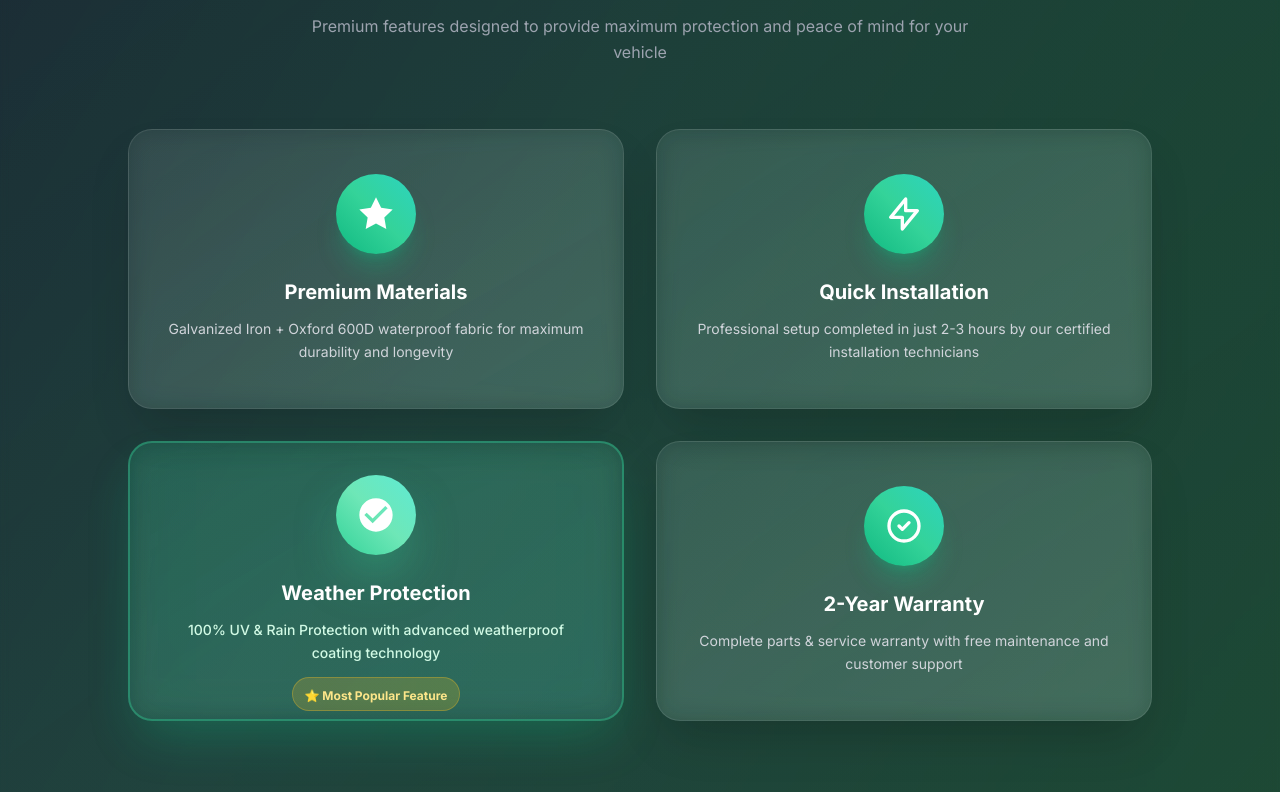
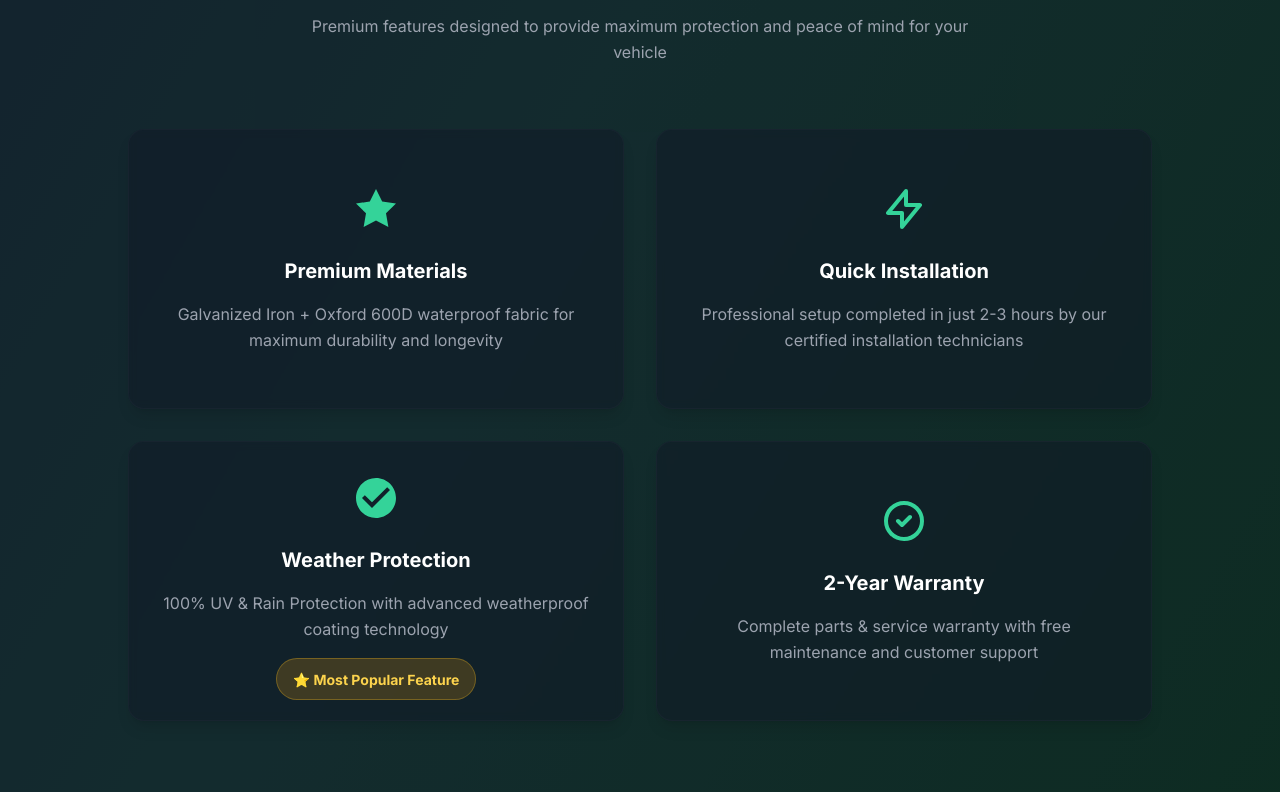
Before and after one commit to skillmates07-stack/safepark-website, a Next.js app: page /pricing in a window 1280 px wide. Shown: the part 1188-1980 px from the top of the page. Built offline with nearby package versions, Linux system fonts and the light colour scheme.

Commit message:
Update page.tsx

```diff
--- a/src/app/pricing/page.tsx
+++ b/src/app/pricing/page.tsx
@@ -59,7 +59,7 @@ export default function PricingPage() {
   return (
     <div className="scroll-smooth bg-gradient-to-br from-[#0f172a] via-[#0f2d2a] to-[#052e16] min-h-screen">
 
-      {/* FIXED NAVBAR - MATCHING HOMEPAGE */}
+      {/* NAVBAR - MATCHING HOMEPAGE */}
       <header className="fixed top-0 w-full z-50 bg-black/20 backdrop-blur-md border-b border-white/10">
         <nav className="max-w-7xl mx-auto px-4 sm:px-6 lg:px-8">
           <div className="flex items-center justify-between h-16">
@@ -104,7 +104,7 @@ export default function PricingPage() {
         </nav>
       </header>
 
-      {/* MAIN CONTENT - MATCHING HOMEPAGE COLORS */}
+      {/* MAIN CONTENT */}
       <main className="pt-[64px]">
 
         {/* HERO SECTION */}
@@ -146,7 +146,7 @@ export default function PricingPage() {
           </div>
         </section>
 
-        {/* PRICING CARDS - MATCHING ORIGINAL STYLE */}
+        {/* PRICING CARDS */}
         <section className="px-4 lg:px-8 pb-16">
           <div className="max-w-6xl mx-auto">
             <div className="grid grid-cols-1 md:grid-cols-3 gap-6 items-end">
@@ -214,11 +214,8 @@ export default function PricingPage() {
           </div>
         </section>
 
-        {/* FEATURES SECTION - MATCHING ORIGINAL BOX SIZES */}
-        <section className="px-4 lg:px-8 py-20 bg-gradient-to-br from-slate-50/5 via-blue-50/8 to-green-50/10 backdrop-blur-sm relative overflow-hidden">
-          {/* Subtle background pattern */}
-          <div className="absolute inset-0 bg-gradient-to-br from-transparent via-emerald-500/5 to-teal-500/5 pointer-events-none"></div>
-
+        {/* FEATURES SECTION - DARK THEME (NO GREEN BACKGROUNDS) */}
+        <section className="px-4 lg:px-8 py-20 bg-slate-800/30 relative overflow-hidden">
           <div className="max-w-5xl mx-auto relative z-10">
             <h2 className="text-3xl lg:text-4xl font-black text-white mb-4 text-center tracking-tight">
               What's Included with Every
@@ -228,64 +225,61 @@ export default function PricingPage() {
               Premium features designed to provide maximum protection and peace of mind for your vehicle
             </p>
 
-            {/* CONSISTENT 2x2 GRID - MATCHING ORIGINAL SIZES */}
+            {/* DARK THEME 2x2 GRID */}
             <div className="grid grid-cols-1 md:grid-cols-2 gap-8">
 
               {/* Premium Materials Card */}
-              <div className="group h-[280px] flex flex-col items-center justify-between p-8 rounded-3xl bg-gradient-to-br from-white/8 to-white/4 backdrop-blur-md border border-white/10 shadow-2xl shadow-black/20 hover:shadow-emerald-500/20 transition-all duration-500 hover:scale-[1.02] hover:border-emerald-400/30 hover:bg-gradient-to-br hover:from-emerald-500/10 hover:to-teal-500/5">
+              <div className="group h-[280px] flex flex-col items-center justify-between p-8 rounded-2xl bg-gray-900/50 backdrop-blur-sm border border-gray-800/50 shadow-lg hover:bg-gray-800/50 hover:scale-105 transition-all duration-300">
                 <div className="flex flex-col items-center flex-1 justify-center">
-                  <div className="w-20 h-20 bg-gradient-to-tr from-emerald-500 via-emerald-400 to-teal-400 rounded-full flex items-center justify-center mb-6 shadow-xl shadow-emerald-500/30 group-hover:shadow-emerald-400/50 group-hover:scale-110 transition-all duration-500">
-                    <svg className="w-10 h-10 text-white" fill="currentColor" viewBox="0 0 24 24">
+                  <div className="w-12 h-12 mb-6 text-emerald-400">
+                    <svg className="w-12 h-12" fill="currentColor" viewBox="0 0 24 24">
                       <path d="M12 2l3.09 6.26L22 9.27l-5 4.87 1.18 6.88L12 17.77l-6.18 3.25L7 14.14 2 9.27l6.91-1.01L12 2z"/>
                     </svg>
                   </div>
-                  <h3 className="text-xl font-bold text-white mb-3 text-center group-hover:text-emerald-300 transition-colors duration-300">Premium Materials</h3>
-                  <p className="text-gray-300 text-center leading-relaxed text-sm group-hover:text-gray-200 transition-colors duration-300">Galvanized Iron + Oxford 600D waterproof fabric for maximum durability and longevity</p>
+                  <h3 className="text-xl font-bold text-white mb-4 text-center">Premium Materials</h3>
+                  <p className="text-gray-400 text-center leading-relaxed">Galvanized Iron + Oxford 600D waterproof fabric for maximum durability and longevity</p>
                 </div>
               </div>
 
               {/* Quick Installation Card */}
-              <div className="group h-[280px] flex flex-col items-center justify-between p-8 rounded-3xl bg-gradient-to-br from-white/8 to-white/4 backdrop-blur-md border border-white/10 shadow-2xl shadow-black/20 hover:shadow-blue-500/20 transition-all duration-500 hover:scale-[1.02] hover:border-blue-400/30 hover:bg-gradient-to-br hover:from-blue-500/10 hover:to-cyan-500/5">
+              <div className="group h-[280px] flex flex-col items-center justify-between p-8 rounded-2xl bg-gray-900/50 backdrop-blur-sm border border-gray-800/50 shadow-lg hover:bg-gray-800/50 hover:scale-105 transition-all duration-300">
                 <div className="flex flex-col items-center flex-1 justify-center">
-                  <div className="w-20 h-20 bg-gradient-to-tr from-emerald-500 via-emerald-400 to-teal-400 rounded-full flex items-center justify-center mb-6 shadow-xl shadow-emerald-500/30 group-hover:shadow-blue-400/50 group-hover:scale-110 transition-all duration-500">
-                    <svg className="w-10 h-10 text-white" fill="none" stroke="currentColor" viewBox="0 0 24 24" strokeWidth="2">
+                  <div className="w-12 h-12 mb-6 text-emerald-400">
+                    <svg className="w-12 h-12" fill="none" stroke="currentColor" viewBox="0 0 24 24" strokeWidth="2">
                       <path strokeLinecap="round" strokeLinejoin="round" d="M13 10V3L4 14h7v7l9-11h-7z" />
                     </svg>
                   </div>
-                  <h3 className="text-xl font-bold text-white mb-3 text-center group-hover:text-blue-300 transition-colors duration-300">Quick Installation</h3>
-                  <p className="text-gray-300 text-center leading-relaxed text-sm group-hover:text-gray-200 transition-colors duration-300">Professional setup completed in just 2-3 hours by our certified installation technicians</p>
+                  <h3 className="text-xl font-bold text-white mb-4 text-center">Quick Installation</h3>
+                  <p className="text-gray-400 text-center leading-relaxed">Professional setup completed in just 2-3 hours by our certified installation technicians</p>
                 </div>
               </div>
 
-              {/* Weather Protection Card - PREMIUM HIGHLIGHT - SAME SIZE AS OTHERS */}
-              <div className="group h-[280px] flex flex-col items-center justify-between p-8 rounded-3xl bg-gradient-to-br from-emerald-500/15 via-emerald-400/10 to-teal-400/10 backdrop-blur-md border-2 border-emerald-400/40 shadow-2xl shadow-emerald-500/30 transition-all duration-500 hover:scale-[1.02] hover:shadow-emerald-400/50 hover:border-emerald-300/60 relative overflow-hidden">
-                {/* Premium glow effect */}
-                <div className="absolute inset-0 bg-gradient-to-br from-emerald-400/5 to-teal-400/5 rounded-3xl blur-xl"></div>
-
-                <div className="flex flex-col items-center flex-1 justify-center relative z-10">
-                  <div className="w-20 h-20 bg-gradient-to-tr from-emerald-400 via-emerald-300 to-teal-300 rounded-full flex items-center justify-center mb-6 shadow-2xl shadow-emerald-400/50 group-hover:shadow-emerald-300/70 group-hover:scale-110 transition-all duration-500">
-                    <svg className="w-10 h-10 text-white" fill="currentColor" viewBox="0 0 24 24">
+              {/* Weather Protection Card */}
+              <div className="group h-[280px] flex flex-col items-center justify-between p-8 rounded-2xl bg-gray-900/50 backdrop-blur-sm border border-gray-800/50 shadow-lg hover:bg-gray-800/50 hover:scale-105 transition-all duration-300">
+                <div className="flex flex-col items-center flex-1 justify-center">
+                  <div className="w-12 h-12 mb-6 text-emerald-400">
+                    <svg className="w-12 h-12" fill="currentColor" viewBox="0 0 24 24">
                       <path d="M12 2C6.48 2 2 6.48 2 12s4.48 10 10 10 10-4.48 10-10S17.52 2 12 2zm-2 15l-5-5 1.41-1.41L10 14.17l7.59-7.59L19 8l-9 9z"/>
                     </svg>
                   </div>
-                  <h3 className="text-xl font-bold text-white mb-3 text-center group-hover:text-emerald-200 transition-colors duration-300">Weather Protection</h3>
-                  <p className="text-emerald-100 text-center leading-relaxed text-sm font-medium mb-3 group-hover:text-emerald-50 transition-colors duration-300">100% UV & Rain Protection with advanced weatherproof coating technology</p>
-                  <div className="px-3 py-1 bg-gradient-to-r from-amber-400/20 to-yellow-400/20 rounded-full border border-amber-400/30">
-                    <span className="text-amber-200 text-xs font-bold">⭐ Most Popular Feature</span>
+                  <h3 className="text-xl font-bold text-white mb-4 text-center">Weather Protection</h3>
+                  <p className="text-gray-400 text-center leading-relaxed mb-4">100% UV & Rain Protection with advanced weatherproof coating technology</p>
+                  <div className="px-4 py-2 bg-amber-500/20 rounded-full border border-amber-400/30">
+                    <span className="text-amber-300 text-sm font-bold">⭐ Most Popular Feature</span>
                   </div>
                 </div>
               </div>
 
               {/* 2-Year Warranty Card */}
-              <div className="group h-[280px] flex flex-col items-center justify-between p-8 rounded-3xl bg-gradient-to-br from-white/8 to-white/4 backdrop-blur-md border border-white/10 shadow-2xl shadow-black/20 hover:shadow-purple-500/20 transition-all duration-500 hover:scale-[1.02] hover:border-purple-400/30 hover:bg-gradient-to-br hover:from-purple-500/10 hover:to-pink-500/5">
+              <div className="group h-[280px] flex flex-col items-center justify-between p-8 rounded-2xl bg-gray-900/50 backdrop-blur-sm border border-gray-800/50 shadow-lg hover:bg-gray-800/50 hover:scale-105 transition-all duration-300">
                 <div className="flex flex-col items-center flex-1 justify-center">
-                  <div className="w-20 h-20 bg-gradient-to-tr from-emerald-500 via-emerald-400 to-teal-400 rounded-full flex items-center justify-center mb-6 shadow-xl shadow-emerald-500/30 group-hover:shadow-purple-400/50 group-hover:scale-110 transition-all duration-500">
-                    <svg className="w-10 h-10 text-white" fill="none" stroke="currentColor" viewBox="0 0 24 24" strokeWidth="2">
+                  <div className="w-12 h-12 mb-6 text-emerald-400">
+                    <svg className="w-12 h-12" fill="none" stroke="currentColor" viewBox="0 0 24 24" strokeWidth="2">
                       <path strokeLinecap="round" strokeLinejoin="round" d="M9 12l2 2 4-4m6 2a9 9 0 11-18 0 9 9 0 0118 0z" />
                     </svg>
                   </div>
-                  <h3 className="text-xl font-bold text-white mb-3 text-center group-hover:text-purple-300 transition-colors duration-300">2-Year Warranty</h3>
-                  <p className="text-gray-300 text-center leading-relaxed text-sm group-hover:text-gray-200 transition-colors duration-300">Complete parts & service warranty with free maintenance and customer support</p>
+                  <h3 className="text-xl font-bold text-white mb-4 text-center">2-Year Warranty</h3>
+                  <p className="text-gray-400 text-center leading-relaxed">Complete parts & service warranty with free maintenance and customer support</p>
                 </div>
               </div>
             </div>
```
